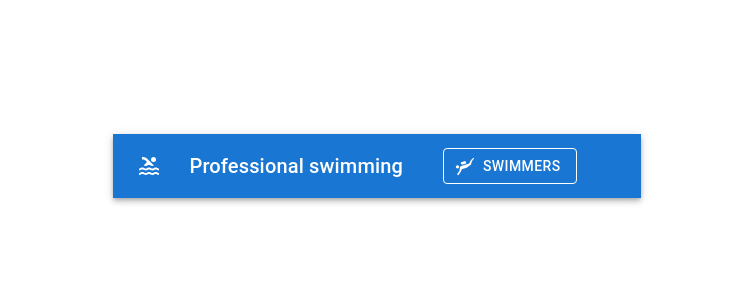
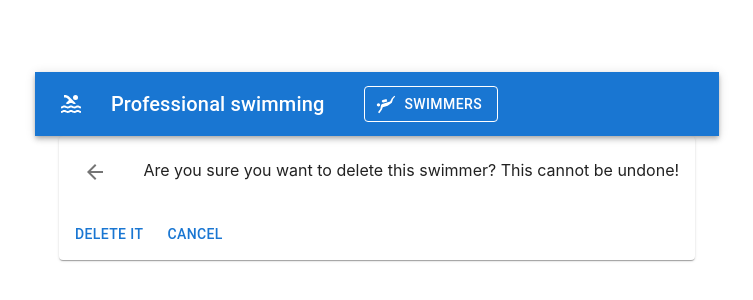
Before and after one commit to UBB-SDI-23/lab-5x-912-Gherman-PaulaSorana, a React (Vite) app in the folder frontend/react-frontend-a_5/: page /swimmers/1/delete in a window 1280 px wide. Shown: the part 234-534 px from the top of the page, without its empty margins (263-1016 px from the left). Built offline with nearby package versions, Linux system fonts and the light colour scheme.

Commit message:
swimmerdelete

```diff
--- a/frontend/react-frontend-a_5/src/App.tsx
+++ b/frontend/react-frontend-a_5/src/App.tsx
@@ -8,6 +8,7 @@ import { SwimmerDetails } from "./components/swimmers/SwimmerDetails";
 import { AppMenu } from "./components/AppMenu";
 import { SwimmerAdd } from "./components/swimmers/SwimmerAdd";
 import { AppHome } from "./components/AppHome";
+import { SwimmerDelete } from "./components/SwimmerDelete";
 
 function App() {
   const [count, setCount] = useState(0);
@@ -22,6 +23,7 @@ function App() {
                       <Route path="/" element={<AppHome />} />
                       <Route path="/swimmers/add" element={<SwimmerAdd />} />
                       <Route path="/swimmers" element={<SwimmerShowAll />} />
+                      <Route path="/swimmers/:swimmerId/delete" element={<SwimmerDelete />} />
                       <Route path="/swimmers/:swimmerId" element={<SwimmerDetails />} />
 
               </Routes>
--- a/frontend/react-frontend-a_5/src/components/SwimmerDelete.tsx
+++ b/frontend/react-frontend-a_5/src/components/SwimmerDelete.tsx
@@ -3,13 +3,13 @@ import { Link, useNavigate, useParams } from "react-router-dom";
 import ArrowBackIcon from "@mui/icons-material/ArrowBack";
 import axios from "axios";
 
-export const CourseDelete = () => {
-	const { courseId } = useParams();
+export const SwimmerDelete = () => {
+	const { swimmerId } = useParams();
 	const navigate = useNavigate();
 
 	const handleDelete = async (event: { preventDefault: () => void }) => {
 		event.preventDefault();
-		await axios.delete(`../api/swimmer/${courseId}/`);
+		await axios.delete(`../api/swimmer/${swimmerId}/`);
 
 		navigate("/swimmers");
 	};
```
